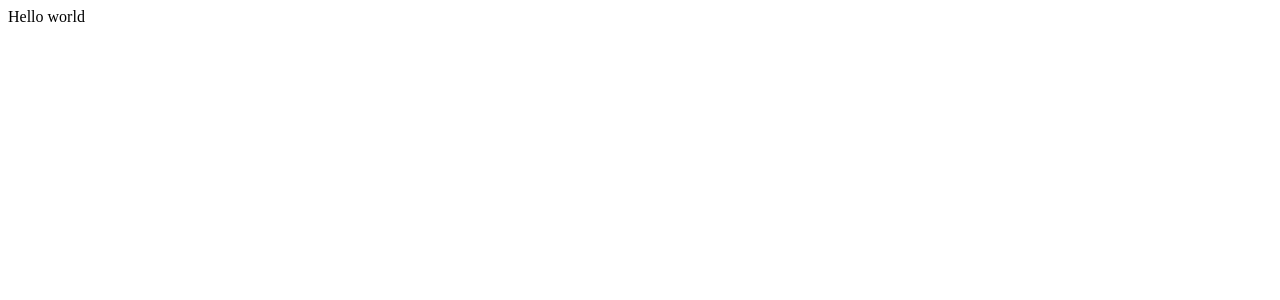
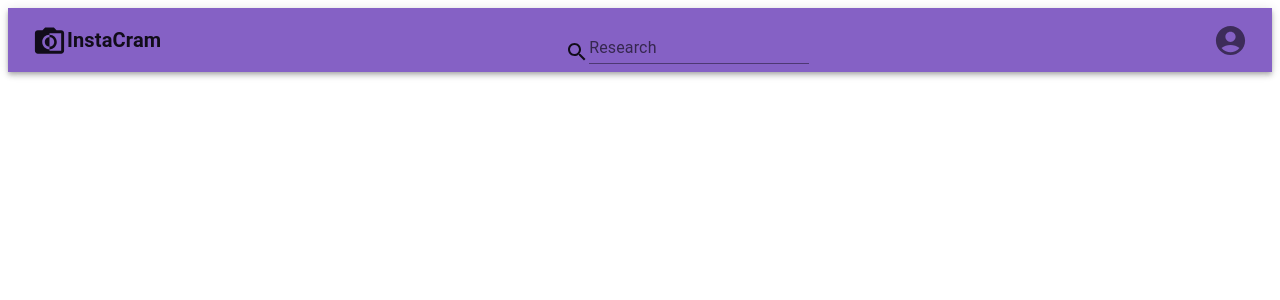
Before and after one commit to EdenComp/Workshop-React-TS, a React (Create React App) app: page / in a window 1280 px wide. Shown: the top 300 px of the page. Built offline with nearby package versions, Linux system fonts and the light colour scheme.

Commit message:
[ADD] TopBar with SearchBar

```diff
--- a/src/App.tsx
+++ b/src/App.tsx
@@ -1,7 +1,7 @@
-export default function App() {
+import Dashboard from "./pages/Dashboard";
+
+export default function App() : JSX.Element {
   return (
-    <div>
-      Hello world
-    </div>
+    <Dashboard/>
   );
 }
--- /dev/null
+++ b/src/components/SearchBar.tsx
@@ -0,0 +1,20 @@
+import SearchIcon from '@mui/icons-material/Search';
+import {Box, TextField} from '@mui/material';
+
+import * as React from 'react';
+
+export default function SearchBar () : JSX.Element
+{
+    const [search, setSearch] = React.useState('');
+
+    const handleSearch = (event: React.ChangeEvent<HTMLInputElement>) => {
+        setSearch(event.target.value);
+    };
+
+    return (
+        <Box sx={{ display: 'flex', alignItems: 'flex-end' }}>
+            <SearchIcon />
+            <TextField id="appbar-search-field" label="Research" variant="standard" />
+        </Box>
+    )
+}
--- /dev/null
+++ b/src/components/TopBar.tsx
@@ -0,0 +1,79 @@
+// from left to right : logo insta, Instagram, search bar, menu déroulant avec profil
+import * as React from 'react';
+
+import { AppBar, Box, IconButton, Menu, MenuItem, Toolbar, Tooltip, Typography } from '@mui/material';
+
+import MonochromePhotosIcon from '@mui/icons-material/MonochromePhotos';
+
+import AccountCircle from '@mui/icons-material/AccountCircle';
+
+import SearchBar from './SearchBar';
+
+const userMenu = ['Edit profile', 'Logout'];
+
+const TopBar = (): JSX.Element => {
+    const [anchorEl, setAnchorEl] = React.useState<null | HTMLElement>(null);
+
+    const handleOpenUserMenu = (event: React.MouseEvent<HTMLElement>) => {
+        setAnchorEl(event.currentTarget);
+    };
+
+    const handleCloseUserMenu = () => {
+        setAnchorEl(null);
+    };
+
+    return (
+        <Box sx={{
+            backgroundColor: '#673ab7',
+            flexGrow: 1
+        }}>
+            <AppBar position="static" sx={{ backgroundColor: '#8561c5' }}>
+                <Toolbar>
+                    {/* <IconButton
+                        size="large"
+                        edge="start"
+                        color="inherit"
+                        aria-label="app-icon"> */}
+                        <MonochromePhotosIcon fontSize='large'/>
+                    {/* </IconButton> */}
+                    <Typography variant="h6" component="div" noWrap sx={{ flexGrow: 1, fontWeight: 700 }}>
+                        InstaCram
+                    </Typography>
+                    <SearchBar />
+                    <Box sx={{ flexGrow: 1 }} />
+                    <Box sx={{ display: { xs: 'none', md: 'flex' } }}>
+                        <Tooltip title="Open settings">
+                            <IconButton onClick={handleOpenUserMenu} sx={{ p: 0 }}>
+                                <AccountCircle fontSize='large' />
+                            </IconButton>
+                        </Tooltip>
+                        <Menu
+                            id="appbar-user-menu"
+                            sx={{ mt: '50px' }}
+                            anchorEl={anchorEl}
+                            anchorOrigin={{
+                                vertical: 'top',
+                                horizontal: 'right',
+                            }}
+                            keepMounted
+                            transformOrigin={{
+                                vertical: 'top',
+                                horizontal: 'right'
+                            }}
+                            open={Boolean(anchorEl)}
+                            onClose={handleCloseUserMenu}
+                        >
+                            {userMenu.map((item) => (
+                                <MenuItem key={item} onClick={handleCloseUserMenu}>
+                                    <Typography textAlign="center">{item}</Typography>
+                                </MenuItem>
+                            ))}
+                        </Menu>
+                    </Box>
+                </Toolbar>
+            </AppBar>
+        </Box>
+    )
+}
+
+export default TopBar;
--- a/src/index.tsx
+++ b/src/index.tsx
@@ -1,12 +1,60 @@
 import React from 'react';
 import ReactDOM from 'react-dom/client';
+
+import { createTheme, ThemeProvider } from '@mui/material/styles';
+
 import App from './App';
+
+const theme = createTheme({
+  status: {
+    danger: '#e53e3e',
+  },
+  palette: {
+    primary: {
+      main: '#fff',
+      darker: '#053e85',
+    },
+    neutral: {
+      main: '#64748B',
+      contrastText: '#fff',
+    }
+  },
+});
+
+declare module '@mui/material/styles' {
+  interface Theme {
+    status: {
+      danger: React.CSSProperties['color'];
+    };
+  }
+
+  interface Palette {
+    neutral: Palette['primary'];
+  }
+  interface PaletteOptions {
+    neutral: PaletteOptions['primary'];
+  }
+
+  interface PaletteColor {
+    darker?: string;
+  }
+  interface SimplePaletteColorOptions {
+    darker?: string;
+  }
+  interface ThemeOptions {
+    status: {
+      danger: React.CSSProperties['color'];
+    };
+  }
+}
 
 const root = ReactDOM.createRoot(
   document.getElementById('root') as HTMLElement
 );
 root.render(
   <React.StrictMode>
-    <App />
+    <ThemeProvider theme={theme}>
+      <App />
+    </ThemeProvider>
   </React.StrictMode>
 );
--- /dev/null
+++ b/src/pages/Dashboard.tsx
@@ -0,0 +1,10 @@
+import TopBar from "../components/TopBar";
+
+export default function Dashboard() : JSX.Element
+{
+    return (
+        <>
+            <TopBar />
+        </>
+    )
+}
```
